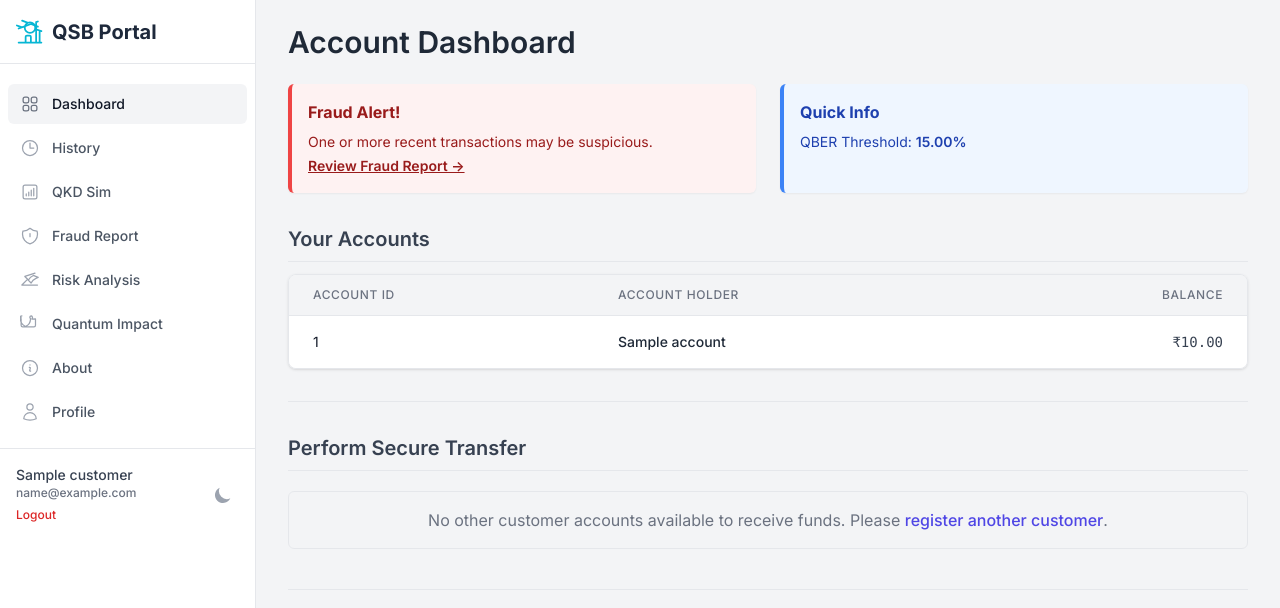
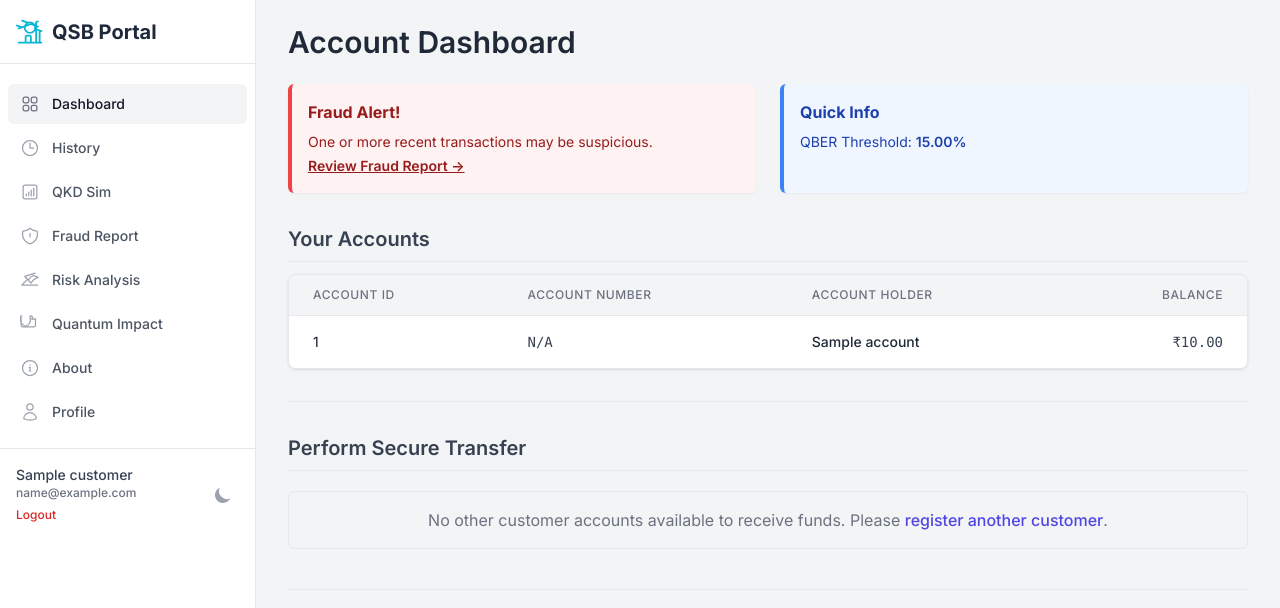
Before and after one commit to karunchakki/fraud-detection-qkd, a Flask app: page /index in a window 1280 px wide. Shown: the top 608 px of the page. Run offline with Flask 3, Linux system fonts and the light colour scheme; the visitor is signed in with stand-in values (Sample User, id 1); a database or web service that is not in the repository returns one stand-in record (values such as "Sample title"); parts of the project's set-up code (start-up, migrations or seed data) failed here and were passed over; some libraries are stand-ins or nearby versions.

Commit message:
Update index.html

```diff
--- a/templates/index.html
+++ b/templates/index.html
@@ -41,6 +41,9 @@
                 <thead class="bg-gray-100 dark:bg-gray-700">
                     <tr>
                         <th scope="col" class="px-6 py-3 text-left text-xs font-medium text-gray-500 dark:text-gray-400 uppercase tracking-wider">Account ID</th>
+                        {# === ADD Account Number Header === #}
+                        <th scope="col" class="px-6 py-3 text-left text-xs font-medium text-gray-500 dark:text-gray-400 uppercase tracking-wider">Account Number</th>
+                        {# === END Header === #}
                         <th scope="col" class="px-6 py-3 text-left text-xs font-medium text-gray-500 dark:text-gray-400 uppercase tracking-wider">Account Holder</th>
                         <th scope="col" class="px-6 py-3 text-right text-xs font-medium text-gray-500 dark:text-gray-400 uppercase tracking-wider">Balance</th>
                     </tr>
@@ -49,7 +52,10 @@
                     {% for acc in user_accounts %}
                     <tr>
                         <td class="px-6 py-4 whitespace-nowrap text-sm text-gray-900 dark:text-gray-300">{{ acc.account_id }}</td>
-                        <td class="px-6 py-4 whitespace-nowrap text-sm font-medium text-gray-800 dark:text-gray-200">{{ acc.customer_name }}</td>
+                        {# === ADD Account Number Data Cell === #}
+                        <td class="px-6 py-4 whitespace-nowrap text-sm font-mono text-gray-700 dark:text-gray-300">{{ acc.account_number | default('N/A') }}</td>
+                        {# === END Data Cell === #}
+                        <td class="px-6 py-4 whitespace-nowrap text-sm font-medium text-gray-800 dark:text-gray-200">{{ acc.customer_name | e }}</td>
                         <td class="px-6 py-4 whitespace-nowrap text-sm text-right font-mono font-medium text-gray-700 dark:text-gray-300">₹{{ "%.2f"|format(acc.balance) }}</td>
                     </tr>
                     {% endfor %}
@@ -65,7 +71,7 @@
 
     <!-- Transaction Input Form -->
      {# --- Perform Secure Transfer Title --- #}
-    <h3 class="text-xl font-semibold text-gray-700 dark:text-gray-300 mb-5 border-b dark:border-gray-600 pb-2">Perform Secure Transfer</h3>
+    <h3 class="text-xl font-semibold text-gray-700 dark:text-gray-300 mb-5 border-b dark:border-gray-600 pb-2" id="perform-transfer">Perform Secure Transfer</h3> {# Added id for anchor link #}
     {% if user_accounts and receiver_accounts %}
 
         {# --- Render Form using WTForms (if enabled) --- #}
@@ -76,10 +82,10 @@
                 <div class="grid grid-cols-1 md:grid-cols-3 gap-6">
                     <!-- From Account (Display Only) -->
                      <div>
-                         {# --- From Account Label --- #}
                         <label for="display_sender_account" class="block text-sm font-medium text-gray-700 dark:text-gray-300 mb-1">From Your Account:</label>
+                        {# Display Account Number in the "From" field too #}
                         <input type="text" id="display_sender_account" disabled
-                               value="{{ user_accounts[0].account_id }} - (Bal: ₹{{ "%.2f"|format(user_accounts[0].balance) }})"
+                               value="{{ user_accounts[0].account_number | default(user_accounts[0].account_id) }} (Bal: ₹{{ "%.2f"|format(user_accounts[0].balance) }})"
                                class="mt-1 block w-full pl-3 pr-10 py-2 text-base border-gray-300 dark:border-gray-600 bg-gray-100 dark:bg-gray-700 text-gray-700 dark:text-gray-300 focus:outline-none focus:ring-indigo-500 focus:border-indigo-500 sm:text-sm rounded-md shadow-sm cursor-not-allowed">
                         {# Hidden input to actually send the sender ID #}
                         <input type="hidden" name="sender_account_id" value="{{ user_accounts[0].account_id }}">
@@ -87,7 +93,6 @@
 
                     <!-- To Account (WTForms Select Field) -->
                     <div>
-                         {# --- To Account Label --- #}
                         <label for="{{ transfer_form.receiver_account_id.id }}" class="block text-sm font-medium text-gray-700 dark:text-gray-300 mb-1">{{ transfer_form.receiver_account_id.label }}</label>
                         {{ transfer_form.receiver_account_id(class="mt-1 block w-full pl-3 pr-10 py-2 text-base border-gray-300 dark:border-gray-600 dark:bg-gray-700 dark:text-gray-200 focus:outline-none focus:ring-indigo-500 focus:border-indigo-500 sm:text-sm rounded-md shadow-sm") }}
                         {% if transfer_form.receiver_account_id.errors %}
@@ -99,7 +104,6 @@
 
                      <!-- Amount (WTForms Decimal Field) -->
                      <div>
-                         {# --- Amount Label --- #}
                         <label for="{{ transfer_form.amount.id }}" class="block text-sm font-medium text-gray-700 dark:text-gray-300 mb-1">{{ transfer_form.amount.label }} (INR)</label>
                         {{ transfer_form.amount(class="mt-1 block w-full border border-gray-300 dark:border-gray-600 dark:bg-gray-700 dark:text-gray-200 rounded-md shadow-sm py-2 px-3 focus:outline-none focus:ring-indigo-500 focus:border-indigo-500 sm:text-sm", placeholder="e.g., ₹500.00") }}
                         {% if transfer_form.amount.errors %}
@@ -114,7 +118,6 @@
                 <div class="flex items-center justify-center mt-4 pt-4 border-t border-gray-200 dark:border-gray-700">
                     {% if transfer_form.simulate_eve %}
                         {{ transfer_form.simulate_eve(class="h-4 w-4 text-indigo-600 focus:ring-indigo-500 border-gray-300 dark:border-gray-600 rounded mr-2") }}
-                         {# --- Simulate Eve Label --- #}
                         <label for="{{ transfer_form.simulate_eve.id }}" class="text-sm font-medium text-gray-700 dark:text-gray-300 ml-2">
                             {{ transfer_form.simulate_eve.label }}
                             <span class="text-xs text-gray-500 dark:text-gray-400">(Increases QKD errors, may abort transfer)</span>
@@ -125,7 +128,6 @@
                             </div>
                         {% endif %}
                     {% else %}
-                         {# Fallback rendering if simulate_eve not in form definition #}
                          <input type="checkbox" id="simulate_eve_fallback" name="simulate_eve" value="true"
                                 class="h-4 w-4 text-indigo-600 focus:ring-indigo-500 border-gray-300 rounded mr-2">
                          <label for="simulate_eve_fallback" class="text-sm font-medium text-gray-700 dark:text-gray-300">
@@ -144,40 +146,40 @@
 
         {# --- Fallback: Render Form Manually if WTForms is not available --- #}
         {% else %}
-            <form action="{{ url_for('transfer_funds') }}" method="post" class="space-y-6 bg-white dark:bg-gray-800 p-6 rounded-lg shadow-md border border-gray-200 dark:border-gray-700">
+             {# ... (Manual form block remains the same) ... #}
+             <form action="{{ url_for('transfer_funds') }}" method="post" class="space-y-6 bg-white dark:bg-gray-800 p-6 rounded-lg shadow-md border border-gray-200 dark:border-gray-700">
                  <p class="text-sm text-orange-600 dark:text-orange-400 bg-orange-50 dark:bg-orange-900/20 p-3 rounded border border-orange-200 dark:border-orange-600">Note: Advanced form features (like CSRF protection) are disabled as Flask-WTF is not available.</p>
                  <div class="grid grid-cols-1 md:grid-cols-3 gap-6">
                     <!-- From Account (Manual) -->
                     <div>
-                         {# --- From Account Label (Manual) --- #}
-                        <label for="sender_account_id" class="block text-sm font-medium text-gray-700 dark:text-gray-300 mb-1">From Your Account:</label>
-                        <select id="sender_account_id" name="sender_account_id" required
+                        <label for="sender_account_id_manual" class="block text-sm font-medium text-gray-700 dark:text-gray-300 mb-1">From Your Account:</label>
+                        <select id="sender_account_id_manual" name="sender_account_id" required
                                 class="mt-1 block w-full pl-3 pr-10 py-2 text-base border-gray-300 dark:border-gray-600 dark:bg-gray-700 dark:text-gray-200 focus:outline-none focus:ring-indigo-500 focus:border-indigo-500 sm:text-sm rounded-md shadow-sm">
                             <option value="" disabled selected>Select Account</option>
                             {% for acc in user_accounts %}
-                            <option value="{{ acc.account_id }}">{{ acc.account_id }} - (Bal: ₹{{ "%.2f"|format(acc.balance) }})</option>
+                            {# Display Account Number in Manual Dropdown Too #}
+                            <option value="{{ acc.account_id }}">{{ acc.account_number | default(acc.account_id) }} - (Bal: ₹{{ "%.2f"|format(acc.balance) }})</option>
                             {% endfor %}
                         </select>
                     </div>
 
                     <!-- To Account (Manual) -->
                     <div>
-                         {# --- To Account Label (Manual) --- #}
-                        <label for="receiver_account_id" class="block text-sm font-medium text-gray-700 dark:text-gray-300 mb-1">To Account:</label>
-                         <select id="receiver_account_id" name="receiver_account_id" required
+                        <label for="receiver_account_id_manual" class="block text-sm font-medium text-gray-700 dark:text-gray-300 mb-1">To Account:</label>
+                         <select id="receiver_account_id_manual" name="receiver_account_id" required
                                 class="mt-1 block w-full pl-3 pr-10 py-2 text-base border-gray-300 dark:border-gray-600 dark:bg-gray-700 dark:text-gray-200 focus:outline-none focus:ring-indigo-500 focus:border-indigo-500 sm:text-sm rounded-md shadow-sm">
                             <option value="" disabled selected>Select Receiver</option>
                              {% for acc in receiver_accounts %}
-                            <option value="{{ acc.account_id }}">{{ acc.account_id }} - {{ acc.customer_name }}</option>
+                             {# Display Account Number in Receiver Dropdown Too #}
+                            <option value="{{ acc.account_id }}">{{ acc.account_number | default(acc.account_id) }} - {{ acc.customer_name }}</option>
                             {% endfor %}
                         </select>
                     </div>
 
                      <!-- Amount (Manual) -->
                      <div>
-                         {# --- Amount Label (Manual) --- #}
-                        <label for="amount" class="block text-sm font-medium text-gray-700 dark:text-gray-300 mb-1">Amount (INR):</label>
-                        <input type="text" id="amount" name="amount" placeholder="e.g., ₹500.00" required pattern="^\d+(\.\d{1,2})?$" title="Enter a valid amount (e.g., 500 or 500.00)"
+                        <label for="amount_manual" class="block text-sm font-medium text-gray-700 dark:text-gray-300 mb-1">Amount (INR):</label>
+                        <input type="text" id="amount_manual" name="amount" placeholder="e.g., ₹500.00" required pattern="^\d+(\.\d{1,2})?$" title="Enter a valid amount (e.g., 500 or 500.00)"
                                class="mt-1 block w-full border border-gray-300 dark:border-gray-600 dark:bg-gray-700 dark:text-gray-200 rounded-md shadow-sm py-2 px-3 focus:outline-none focus:ring-indigo-500 focus:border-indigo-500 sm:text-sm">
                     </div>
                  </div>
@@ -186,7 +188,6 @@
                 <div class="flex items-center justify-center mt-4 pt-4 border-t border-gray-200 dark:border-gray-700">
                     <input type="checkbox" id="simulate_eve_transfer" name="simulate_eve" value="true"
                            class="h-4 w-4 text-indigo-600 focus:ring-indigo-500 border-gray-300 dark:border-gray-600 rounded mr-2">
-                     {# --- Simulate Eve Label (Manual) --- #}
                     <label for="simulate_eve_transfer" class="text-sm font-medium text-gray-700 dark:text-gray-300 ml-2">
                         Simulate Eavesdropper (Eve)?
                         <span class="text-xs text-gray-500 dark:text-gray-400">(Increases QKD errors, may abort transfer)</span>
@@ -217,26 +218,21 @@
     <!-- Display Result of the Last Transfer Attempt -->
     {% if last_transfer_outcome %}
     <div class="mt-6 mb-8">
-         {# --- Last Transfer Title --- #}
          <h3 class="text-xl font-semibold text-gray-700 dark:text-gray-300 mb-4 border-b dark:border-gray-600 pb-2">Last Transfer Attempt Outcome</h3>
-         {# Apply dark mode classes to the result box #}
          <div class="p-4 rounded-md shadow-sm text-sm
             {% if last_transfer_outcome.status == 'Success' %} bg-green-50 dark:bg-green-900/30 border border-green-200 dark:border-green-700 text-green-800 dark:text-green-200
             {% else %} bg-red-50 dark:bg-red-900/30 border border-red-200 dark:border-red-700 text-red-800 dark:text-red-200 {% endif %}">
 
+            {# ... (rest of last_transfer_outcome block remains the same) ... #}
             <p class="mb-2"><span class="font-semibold">Status:</span>
                 <span class="font-bold">{{ last_transfer_outcome.status }}</span>
             </p>
             {% if last_transfer_outcome.reason %}
                  <p class="mb-2"><span class="font-semibold">Reason:</span> {{ last_transfer_outcome.reason }}</p>
             {% endif %}
-
-             {# Display amount with Rupee symbol #}
              {% if last_transfer_outcome.amount %}
                   <p class="mb-2"><span class="font-semibold">Attempted Amount:</span> ₹{{ last_transfer_outcome.amount }}</p>
              {% endif %}
-
-            {# Show QKD specific info #}
             {% if last_transfer_outcome.qber is defined %}
                  <p class="mb-2"><span class="font-semibold">QBER:</span>
                     <span class="font-mono">{{ last_transfer_outcome.qber }}</span>
@@ -245,8 +241,6 @@
                     {% endif %}
                  </p>
             {% endif %}
-
-            {# Show Fraud info #}
             {% if last_transfer_outcome.fraud_check %}
                 <p class="mb-2"><span class="font-semibold">Fraud Check:</span>
                     {% if last_transfer_outcome.fraud_check.is_fraudulent %}
@@ -259,16 +253,12 @@
                      <p class="text-xs text-current opacity-80"><span class="font-semibold">ML Score:</span> {{ "%.3f" | format(last_transfer_outcome.fraud_check.ml_score) }}</p>
                  {% endif %}
             {% endif %}
-
-            {# Show Log ID and Links #}
             {% if last_transfer_outcome.log_id %}
                  <p class="mb-1 mt-3 border-t border-current border-opacity-20 pt-2"><span class="font-semibold">Log ID:</span> {{ last_transfer_outcome.log_id }}
                      <a href="{{ url_for('history') }}" class="text-indigo-600 dark:text-indigo-400 hover:underline text-xs ml-2">(View History)</a>
                      <a href="{{ url_for('show_report_page', log_id=last_transfer_outcome.log_id) }}" class="text-indigo-600 dark:text-indigo-400 hover:underline text-xs ml-2">(View Report Details)</a>
                  </p>
             {% endif %}
-
-            {# Link to QKD page #}
             {% if last_transfer_outcome.qkd_log_stored %}
              <a href="{{ url_for('qkd_page') }}" class="text-xs text-indigo-600 dark:text-indigo-400 hover:underline font-medium mt-2 inline-block">View Full QKD Log →</a>
             {% endif %}
```
